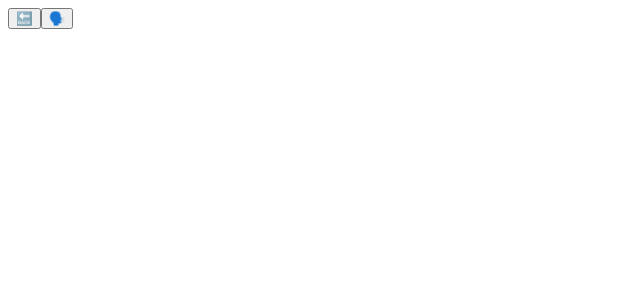
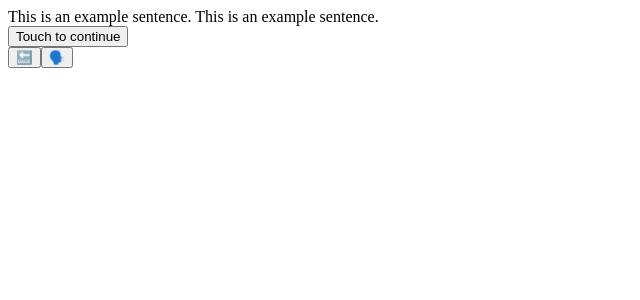
Before and after one commit to tomcumming/sentence-mining, a React app: page / in a window 1280 px wide. Shown: the top 300 px of the page, without its empty margins (0-640 px from the left). Built offline with nearby package versions, Linux system fonts and the light colour scheme; the HTML template or start-up script is replaced by a standard one.

Commit message:
Bike shedding

```diff
--- a/src/components/screens/review/preview/index.tsx
+++ b/src/components/screens/review/test/index.tsx
@@ -9,7 +9,7 @@ export type Props = {
   onReplaySpeech?: () => void;
 };
 
-export default function Preview({
+export default function Test({
   tokens,
   onContinue,
   onBack,
@@ -18,7 +18,7 @@ export default function Preview({
   const tokensString = React.useMemo(() => tokens.join(""), [tokens]);
 
   return (
-    <div className="review-preview-screen">
+    <div className="review-test-screen">
       <div className="_sentence">
         <div>{tokensString}</div>
       </div>
--- a/src/components/screens/review/preview/preview.css
+++ b/src/components/screens/review/test/test.css
@@ -1,9 +1,9 @@
-.review-preview-screen {
+.review-test-screen {
   display: grid;
   grid-template-rows: 1fr auto;
 }
 
-.review-preview-screen > ._back {
+.review-test-screen > ._back {
   position: fixed;
   top: 0;
   left: 0;
@@ -11,7 +11,7 @@
   margin: 8px 0 0 8px;
 }
 
-.review-preview-screen > ._replay {
+.review-test-screen > ._replay {
   position: fixed;
   top: 0;
   right: 0;
@@ -19,14 +19,14 @@
   margin: 8px 8px 0 0;
 }
 
-.review-preview-screen > ._btn-holder {
+.review-test-screen > ._btn-holder {
   display: flex;
   flex-direction: row;
   justify-content: center;
   align-items: flex-end;
 }
 
-.review-preview-screen > ._btn-holder > button {
+.review-test-screen > ._btn-holder > button {
   appearance: none;
   background-color: transparent;
   border: 0;
@@ -36,7 +36,7 @@
   cursor: pointer;
 }
 
-.review-preview-screen > ._sentence {
+.review-test-screen > ._sentence {
   padding: 0 8px;
   display: flex;
   flex-direction: column;
@@ -44,7 +44,7 @@
   align-items: center;
 }
 
-.review-preview-screen > ._sentence > div {
+.review-test-screen > ._sentence > div {
   background-color: #ff000088;
   text-align: justify;
   font-size: 20px;
--- a/src/main.tsx
+++ b/src/main.tsx
@@ -1,7 +1,7 @@
 import * as React from "react";
 import * as ReactDOM from "react-dom";
 
-import ReviewPreview from "./components/screens/review/preview";
+import ReviewTest from "./components/screens/review/test";
 import ReviewAssess from "./components/screens/review/assess";
 
 const exampleTokens = [
@@ -18,17 +18,11 @@ const exampleTokens = [
 ];
 
 ReactDOM.render(
-  /*
-  <ReviewPreview
+  <ReviewTest
     tokens={[...exampleTokens, " ", ...exampleTokens]}
     onContinue={() => console.log("pressed continue")}
     onBack={() => console.log("on go back")}
     onReplaySpeech={() => console.log("replay")}
   />,
-  */
-  <ReviewAssess
-    onBack={() => console.log("on go back")}
-    onReplaySpeech={() => console.log("replay")}
-  />,
   document.getElementById("app")
 );
--- a/src/style.css
+++ b/src/style.css
@@ -1,4 +1,4 @@
-@import "./components/screens/review/preview/preview.css";
+@import "./components/screens/review/test/test.css";
 @import "./components/screens/review/assess/assess.css";
 
 @import "./components/round-btn/round-btn.css";
```
